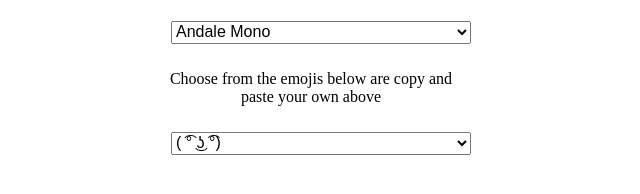
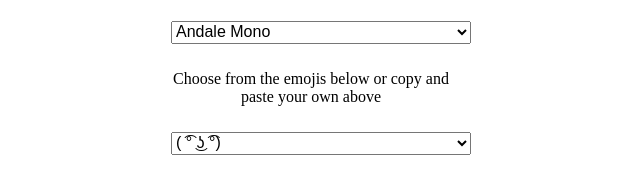
Before and after one commit to JynS/Emoji-Fonts, a website: page src/index.html in a window 1280 px wide. Shown: the part 282-476 px from the top of the page, 329-969 px from the left. Drawn offline with nearby package versions, Linux system fonts and the light colour scheme; a web font is replaced by a local one.

Commit message:
fix typo

```diff
--- a/src/index.html
+++ b/src/index.html
@@ -36,7 +36,7 @@
                 <!-- Base fonts -->
                 <select id="fonts"></select>
                 <p>
-                    Choose from the emojis below are copy and paste your own above
+                    Choose from the emojis below or copy and paste your own above
                 </p>
                 <select id="emojis"></select>
             </div>
```
